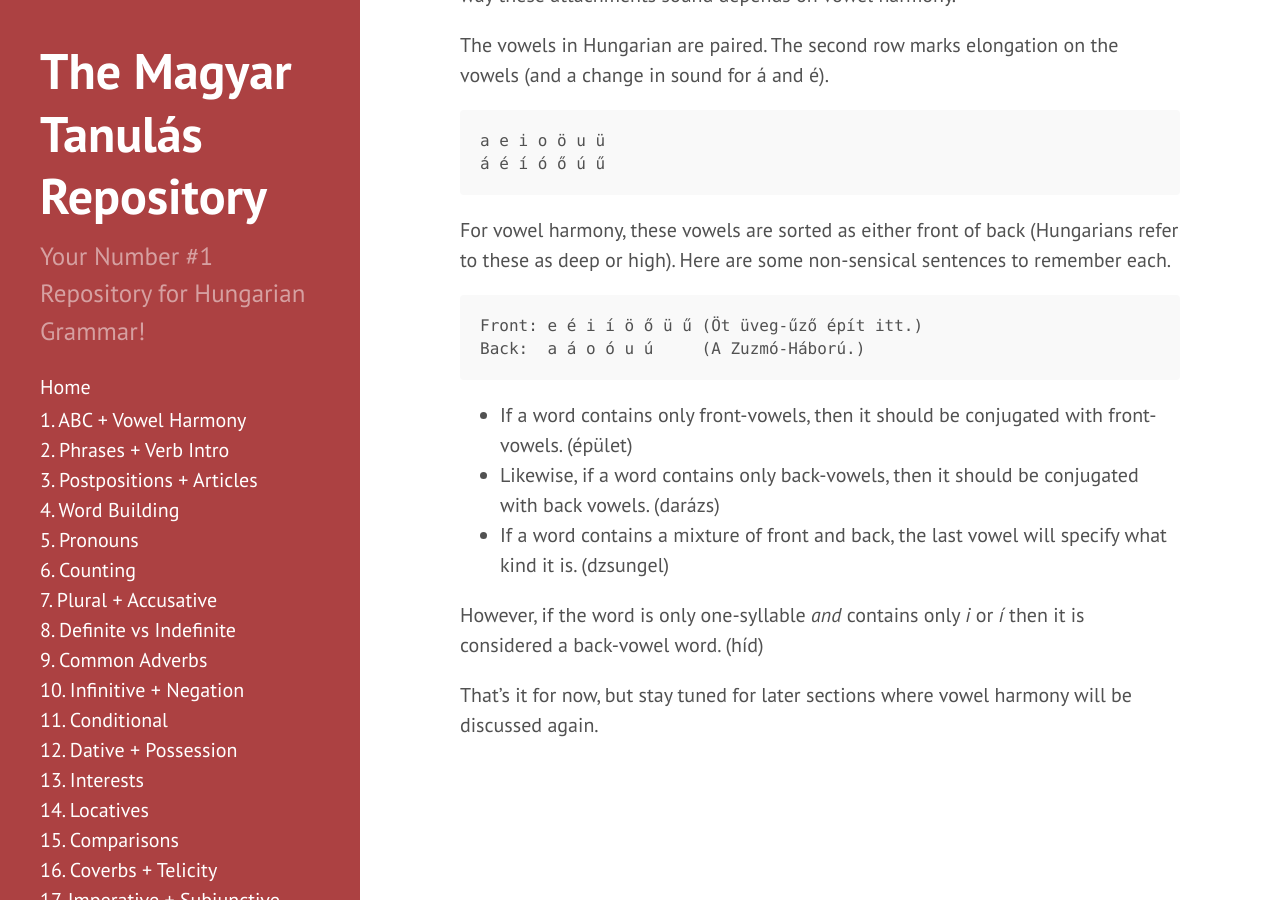
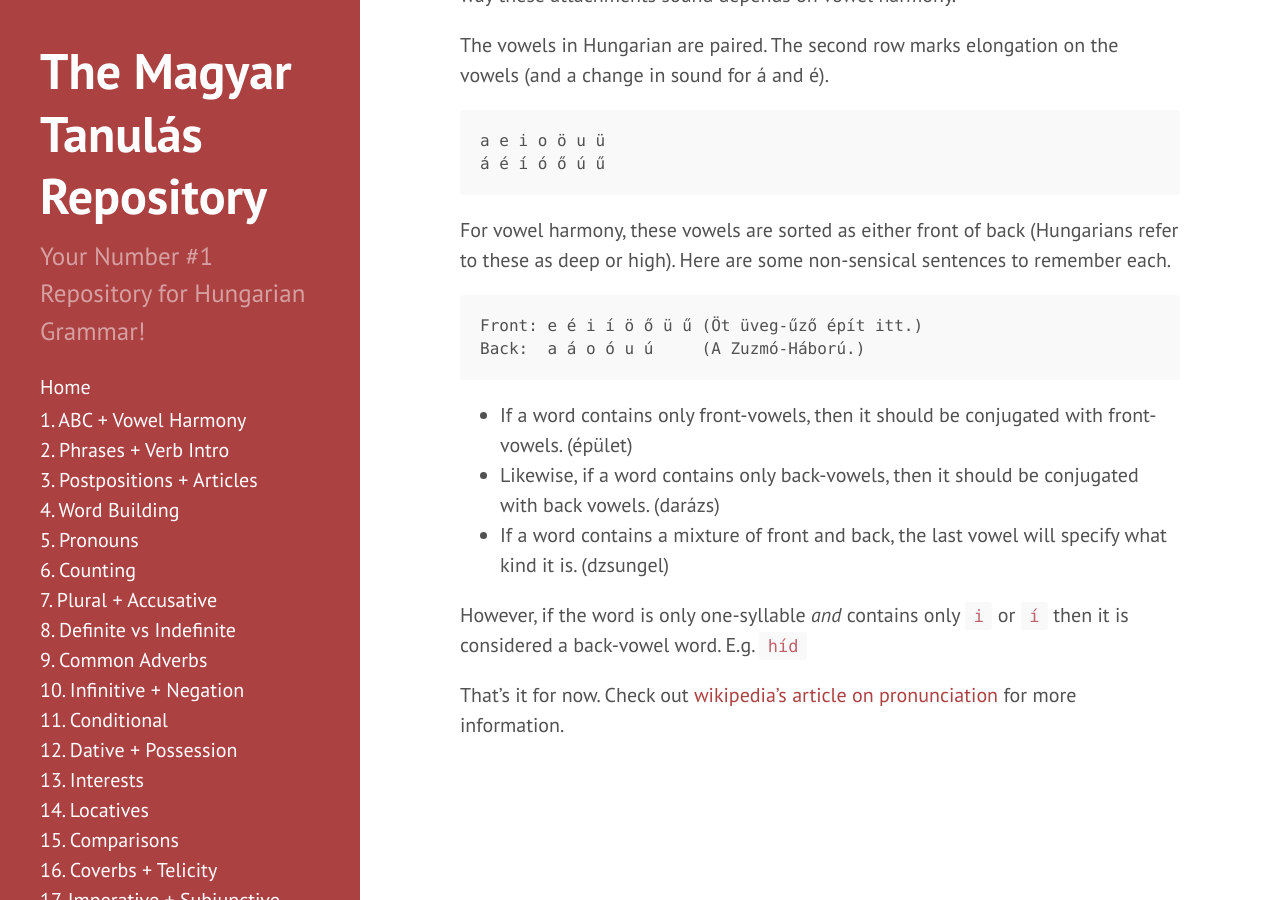
Before and after one commit to Magyartanulas/magyartanulas.github.io, a Jekyll site: the page built from alphabet_vowel-harmony.md, in a window 1280 px wide and 900 px high, scrolled down 1613 px. Built offline with Jekyll 4.4.1, drawn with Linux system fonts in a browser that asks for light colours; Markdown is read by kramdown in place of the engine named in the settings.

Commit message:
Update alphabet_vowel-harmony.md

```diff
--- a/alphabet_vowel-harmony.md
+++ b/alphabet_vowel-harmony.md
@@ -71,6 +71,6 @@ Back:  a á o ó u ú     (A Zuzmó-Háború.)
 * Likewise, if a word contains only back-vowels, then it should be conjugated with back vowels. (darázs)
 * If a word contains a mixture of front and back, the last vowel will specify what kind it is. (dzsungel)
 
-However, if the word is only one-syllable *and* contains only *i* or *í* then it is considered a back-vowel word. (híd)
+However, if the word is only one-syllable *and* contains only `i` or `í` then it is considered a back-vowel word. E.g. `híd`
 
-That's it for now, but stay tuned for later sections where vowel harmony will be discussed again.
+That's it for now. Check out [wikipedia's article on pronunciation](https://en.wiktionary.org/wiki/Appendix:Hungarian_pronunciation_assimilation) for more information.
```
